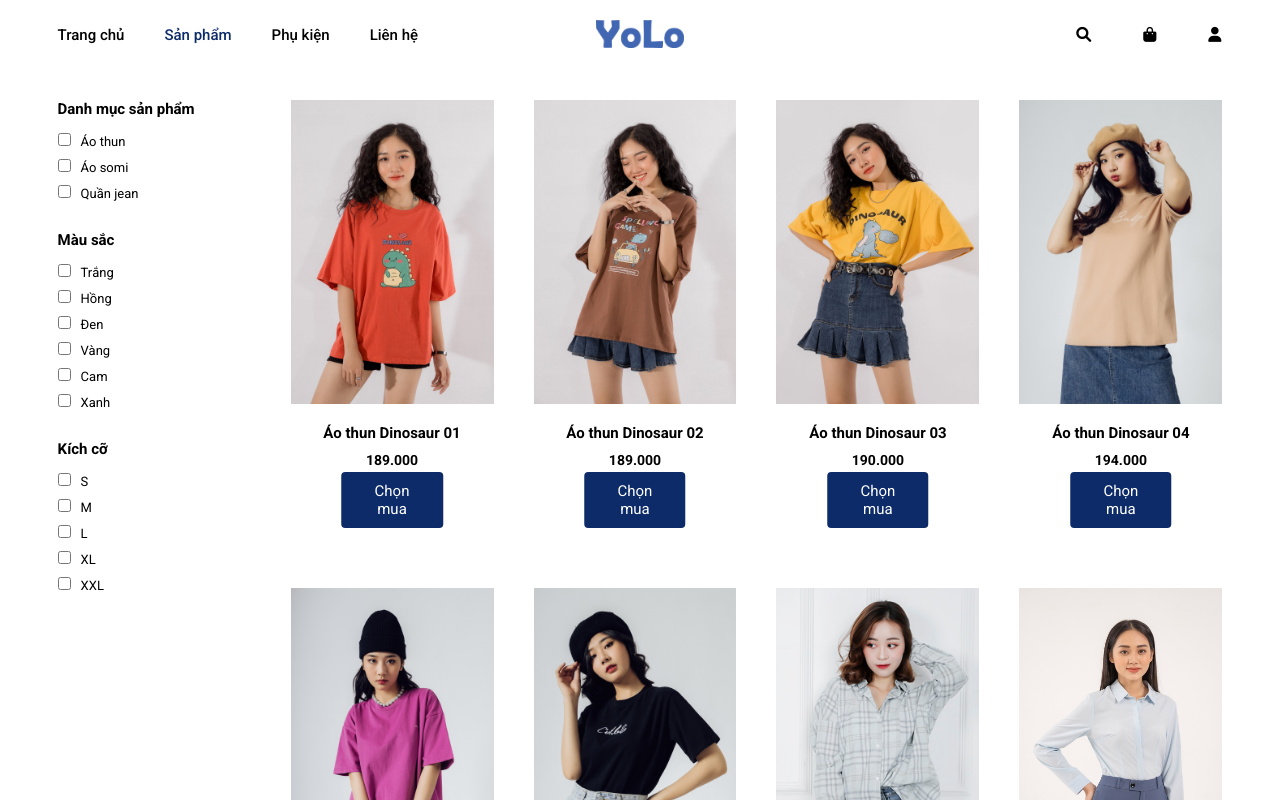
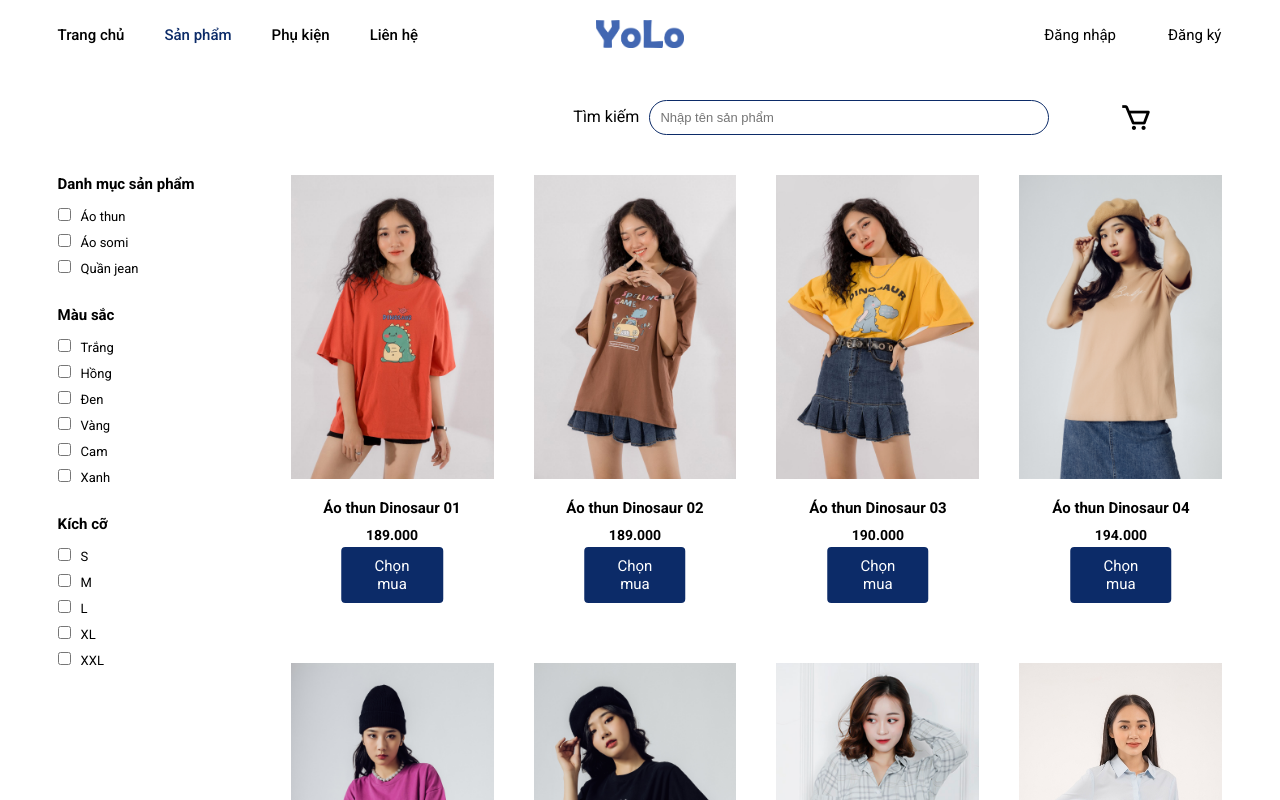
Before and after one commit to nguyenducde/shopping-authentic, a React (Create React App) app: page /danh-muc in a window 1280 px wide. Shown: the top 800 px of the page. Built offline with nearby package versions, Linux system fonts and the light colour scheme.

Commit message:
C20 - Search Function

```diff
--- a/src/components/Header.js
+++ b/src/components/Header.js
@@ -38,10 +38,14 @@ export default function Header(){
                                 <NavLink activeClassName="nav__active" to='/lien-he'>Liên hệ</NavLink>
                             </li>
                         </ul>
-                        <div className='header__menu-right'>
+                        {/* <div className='header__menu-right'>
                             <NavLink to='#1'><i className="fas fa-search header__menu-right-icon"></i></NavLink>
                             <NavLink to='#1'><i className="fas fa-shopping-bag header__menu-right-icon"></i></NavLink>
                             <NavLink to='/dang-nhap'><i className="fas fa-user header__menu-right-icon"></i></NavLink>
+                        </div> */}
+                        <div className='header__menu-right'>
+                            <NavLink to='/dang-nhap'>Đăng nhập</NavLink>
+                            <NavLink to='#1'>Đăng ký</NavLink>
                         </div>
                     </div>
                 </div>
--- a/src/pages/Category.js
+++ b/src/pages/Category.js
@@ -5,6 +5,7 @@ import CategoryProduct from "../components/CategoryProduct"
 import { dress, colors, size } from "../assets/fake-data/category"
 import { useState } from "react"
 import Checkbox from '../components/Checkbox'
+import { NavLink } from 'react-router-dom'
 
 export default function Category(){
 
@@ -13,8 +14,17 @@ export default function Category(){
         color: [],
         size: []
     })
+    const [valueSearch, setValueSearch] = useState('')
+    const [products, setProduct] = useState(productData.getAllProducts())
+    const [productSearch, setproductSearch] = useState(productData.getAllProducts())
 
-    const [products, setProduct] = useState(productData.getAllProducts())
+    useEffect(() => {
+        const searchProduct = productSearch.filter((product) => {
+            return product.name.toLowerCase().includes(valueSearch.toLowerCase())
+        })
+        setProduct(searchProduct)
+        // eslint-disable-next-line react-hooks/exhaustive-deps
+    }, [valueSearch])
 
     const filterSelect = (type, checked, item) => {
         if(checked){
@@ -81,6 +91,18 @@ export default function Category(){
     return (
         <Helmet title='Sản phẩm'>
             <div className='container'>
+                <div className='search'>
+                    <div className='search__group'>
+                        <span>Tìm kiếm</span>
+                        <input
+                            type='text'
+                            placeholder='Nhập tên sản phẩm'
+                            value={valueSearch}
+                            onChange={(e) => setValueSearch(e.target.value)}
+                        />
+                    </div>
+                    <NavLink className='cart__link' to='#1'><i className='bx bx-cart'></i></NavLink>
+                </div>
                 <div className='category'>
                     <div className='category__filter'>
                         <h3 className='category__filter__title'>Danh mục sản phẩm</h3>
--- a/src/sass/_category.scss
+++ b/src/sass/_category.scss
@@ -1,7 +1,7 @@
 @import './variables';
 
 .category {
-    margin-top: calc(#{$header-height} + 3rem);
+    margin-top: 4rem;
     display: flex;
 
     &__filter {
--- /dev/null
+++ b/src/sass/_search.scss
@@ -0,0 +1,39 @@
+@import './variables';
+
+.search {
+    margin-top: calc(#{$header-height} + 3rem);
+    display: flex;
+    justify-content: flex-end;
+    align-items: center;
+
+    &__group {
+
+        span {
+            font-size: 1.6rem;
+            margin-right: 1rem;
+        }
+
+        input {
+            height: 3.5rem;
+            width: 40rem;
+            border-radius: 25px;
+            outline: none;
+            padding-left: 1rem;
+            font-size: 1.3rem;
+            border: 1px solid $main-color;
+            transition: 0.3s;
+
+            &:focus {
+                box-shadow: 0 0 0 1px $main-color;
+            }
+        }
+    }
+}
+
+.cart__link {
+    font-size: 3.3rem;
+    display: flex;
+    align-items: center;
+    justify-content: center;
+    margin: 0 7rem;
+}
--- a/src/sass/app.scss
+++ b/src/sass/app.scss
@@ -6,6 +6,7 @@
 @import './product-card';
 @import './banner';
 @import './category';
+@import './search';
 @import './product-detail';
 @import './footer';
 @import './variables';
```
